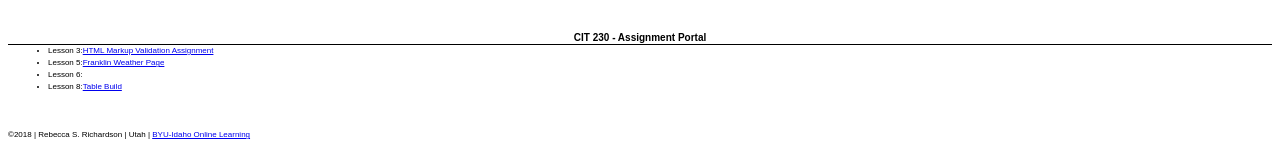
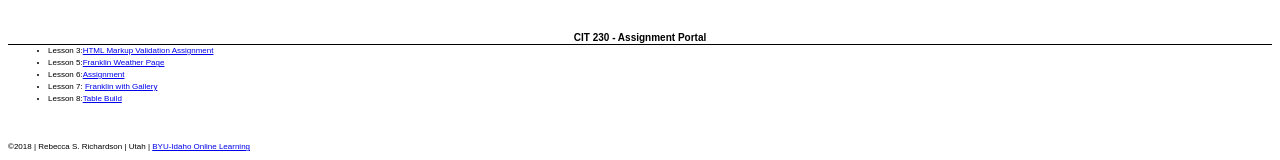
Before and after one commit to beccarich/beccarich.github.io, a plain HTML site: page index.html in a window 1280 px wide. Shown: the part 337-497 px from the top of the page. Drawn offline with Linux system fonts and the light colour scheme.

Commit message:
Add files via upload

```diff
--- a/index.html
+++ b/index.html
@@ -22,8 +22,11 @@
             <ul>
                 <li>Lesson 3:<a href="assignments/lesson-3/fixedhtml.html">HTML Markup Validation Assignment</a></li>
                 <li>Lesson 5:<a href="assignments/lesson-5/franklin-5.html">Franklin Weather Page</a></li>
-                <li>Lesson 6:<a href="assignments/franklin-6/franklin-6.html"></a></li>
+                <li>Lesson 6:<a href="assignments/franklin-6/franklin-6.html">Assignment</a></li>
+                <li>Lesson 7:
+                    <a href="assignments/lesson-7/franklin-7.html">Franklin with Gallery</a></li>
                 <li>Lesson 8:<a href="tablebuild.html">Table Build</a></li>
+
             </ul>
         </main>
         <footer>
```
